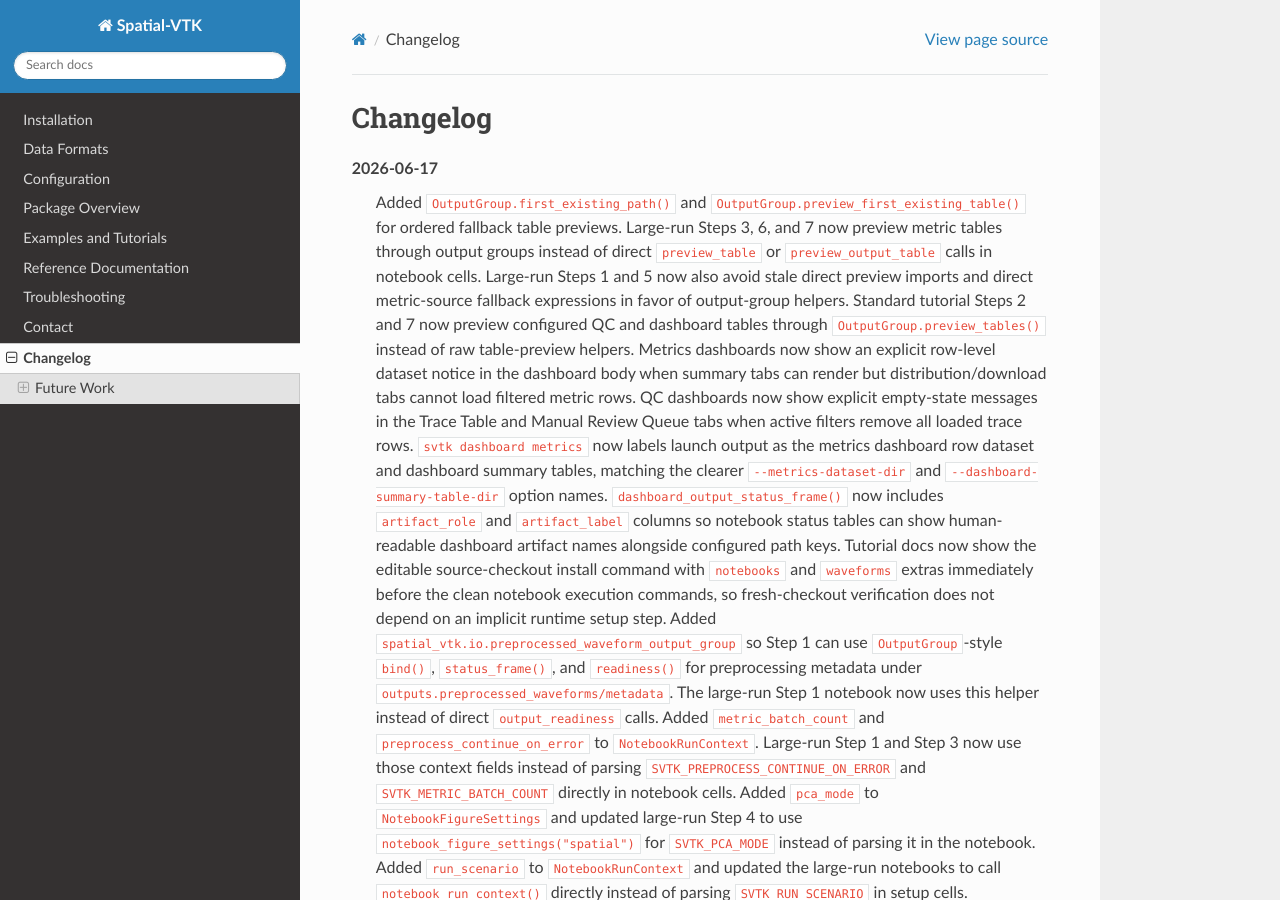
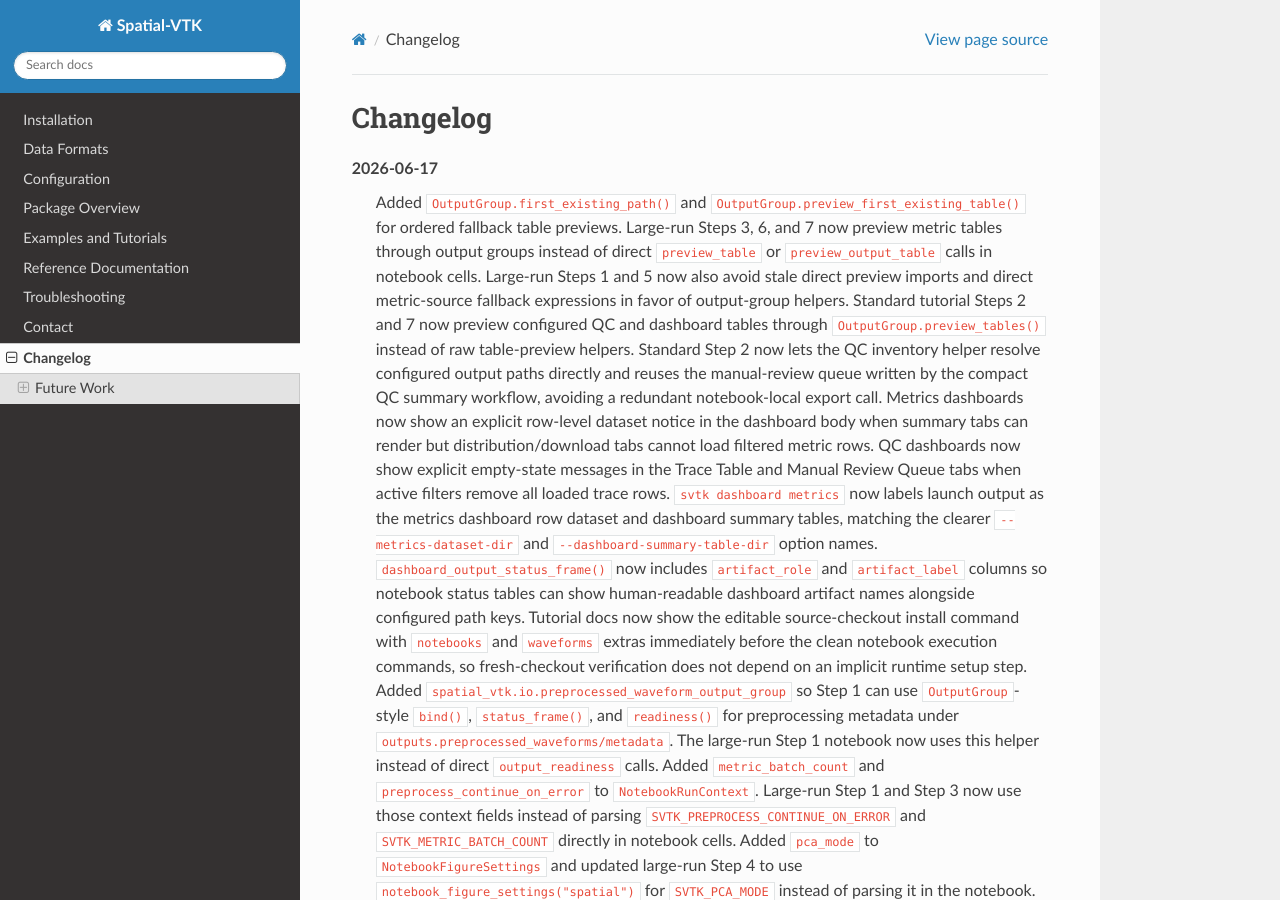
Before and after one commit to bcbirkel/spatial-vtk, a Sphinx documentation site: the page built from docs/changelog.rst, in a window 1280 px wide and 900 px high. Built offline with Sphinx 7.4.7 and the Read the Docs theme 3.1.0, drawn with Linux system fonts in a browser that asks for light colours.

Commit message:
Reduce standard QC notebook path plumbing

```diff
--- a/docs/changelog.rst
+++ b/docs/changelog.rst
@@ -12,6 +12,9 @@ Changelog
    Standard tutorial Steps 2 and 7 now preview configured QC and dashboard
    tables through ``OutputGroup.preview_tables()`` instead of raw table-preview
    helpers.
+   Standard Step 2 now lets the QC inventory helper resolve configured output
+   paths directly and reuses the manual-review queue written by the compact QC
+   summary workflow, avoiding a redundant notebook-local export call.
    Metrics dashboards now show an explicit row-level dataset notice in the
    dashboard body when summary tabs can render but distribution/download tabs
    cannot load filtered metric rows.
```
Also changed, not shown: docs/examples/step_02_quality_control.ipynb, 1 other file.
